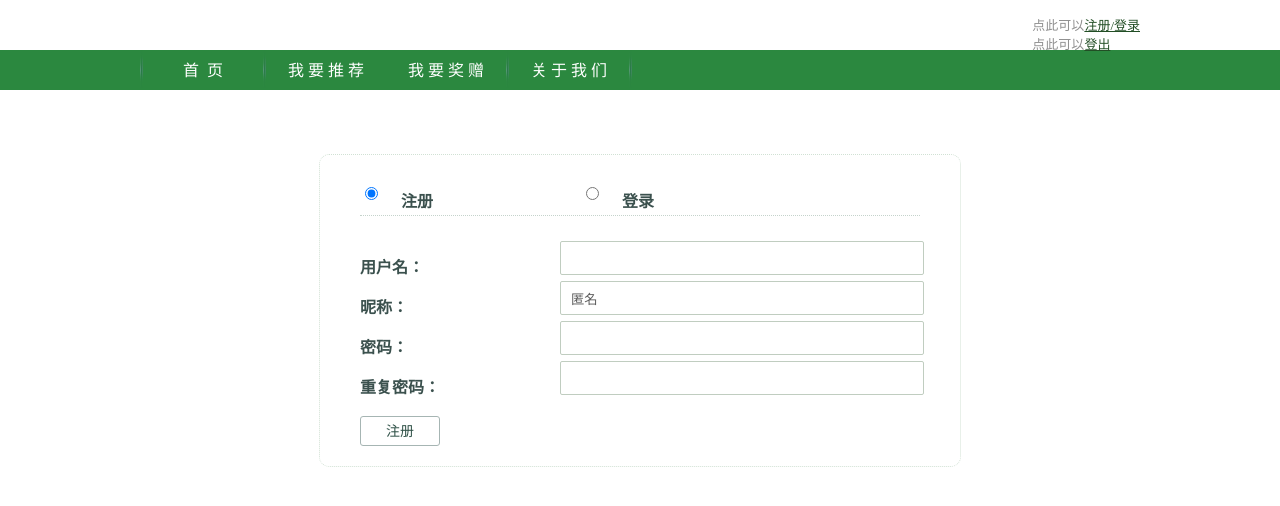
After one commit to lyzsh11/aihope, a PHP site: page /register_login.php in a window 1280 px wide. The commit adds this page. Shown: the top 506 px of the page. Run offline with PHP 8.4, Linux system fonts and the light colour scheme.

Commit message:
界面美化

```diff
--- a/css/css_header.css
+++ b/css/css_header.css
@@ -55,4 +55,13 @@
 	text-align: center;
 	color: #FFFFFF;
 }
+
+.text_link {
+	color: #224E25;
+	font-size: 13px;
 }
+
+.text_without_link {
+	color:#909090;
+	font-size: 13px;
+}
--- a/css/css_main.css
+++ b/css/css_main.css
@@ -72,7 +72,7 @@
 	margin-top: 6px;
 }
 
-a.tag:link {
+a.tag {
 	width: 60px;
 	height: 30px;
 	float: left;
@@ -83,6 +83,7 @@ a.tag:link {
 	margin-top: 5px;
 	margin-right: 5px;
 	background: url(../image/tag.png);
+	background-repeat:no-repeat;
 }
 
 a.tag:hover {
@@ -97,4 +98,5 @@ a.tag:hover {
 	margin-right: 5px;
 	text-decoration:none;
 	background: url(../image/tag_press.png);
+	background-repeat:no-repeat;
 }
--- /dev/null
+++ b/css/css_table.css
@@ -0,0 +1,94 @@
+@charset "utf-8";
+/* CSS Document */
+.box_out {
+	width: 600px;
+	padding: 20px;
+	border: thin dotted #D1E1D4;
+	margin-left: auto;
+	margin-right: auto;
+	border-radius: 10px;
+}
+
+.box_in {
+	height:40px;
+	width:600px;
+	overflow:hidden;
+}
+
+.left_tag {
+	color: #3B514E;
+	height: 40px;
+	width: 200px;
+	align-content: center;
+	margin-left: 20px;
+	float: left;
+	font-weight: bold;
+	padding-top: 10px;
+}
+
+.right_input {
+	height: 30px;
+	width: 350px;
+	margin-top: 5px;
+	border: thin solid #C0CDC0;
+	border-radius: 2px;
+	color: #5C5C5C;
+	padding-left: 10px;
+}
+
+.button {
+	width: 80px;
+	height: 30px;
+	padding-bottom: 4px;
+	align-content: center;
+	background-color: #FFFFFF;
+	border: thin solid #A6B5B3;
+	border-radius: 3px;
+	color: #2F5147;
+	font-size: 14px;
+	font-family: "微软雅黑";
+}
+
+.button:hover {
+	background-color: #E4F0E5;
+}
+
+.radio_text {
+	color: #3B514E;
+	height: 30px;
+	width: 180px;
+	align-content: center;
+	margin-left: 20px;
+	float:left;
+	font-weight: bold;
+	padding-top: 10px;
+}
+
+.box_radio {
+	height:40px;
+	width:560px;
+	overflow:hidden;
+	border-bottom:#C5D3CC thin dotted;
+	margin-left:20px;
+	margin-right:20px;
+	margin-bottom:20px;
+}
+
+.box_content {
+	width: 350px;
+	margin-top: 5px;
+	border: thin solid #C0CDC0;
+	border-radius: 2px;
+	color: #5C5C5C;
+	padding-left: 10px;
+}
+
+.box_without_height {
+	width:600px;
+	overflow:hidden;
+}
+
+.text_small {
+	color: #939393;
+	font-size: 13px;
+}
--- a/header.html
+++ b/header.html
@@ -10,9 +10,8 @@
 <div class="box_top">
 	<div class="user_info">
     	<!--div class="text_small">点击可以进入</div-->
-        <a href="register.php" target="_blank"><div class="text_user_center">注册</div></a>
-        <a href="login.php" target="_blank"><div class="text_user_center">登录</div></a>
-	&nbsp;<a href="logout.php" target="_blank"><div class="text_user_center">登出</div></a>
+        <div class="text_without_link">点此可以<a class="text_link" href="register_login.php" target="_blank">注册/登录</a></div>
+		<div class="text_without_link">点此可以<a class="text_link" href="logout.php" target="_blank">登出</a></div>
     </div>
 </div>
 <div class="box_out">
--- a/register.php
+++ b/register.php
@@ -1,4 +1,7 @@
 <html>
+<head>
+
+</head>
 <body>
 <form action="deal_reg.php" method=POST>
 <table>
--- /dev/null
+++ b/register_login.php
@@ -0,0 +1,57 @@
+<!doctype html>
+<html>
+<head>
+<meta charset="utf-8">
+<title>注册/登录</title>
+<link href="css/css_table.css" rel="stylesheet" type="text/css"/>
+<script>
+function show_hide(id1,id2){
+	div1=document.getElementById(id1);
+	div2=document.getElementById(id2);
+	div1.style.display='block';
+	div2.style.display='none';
+}
+</script>
+</head>
+
+<body style="margin:0 0">
+<iframe src="header.html" scrolling="no" height="150px" width="100%" frameborder="0"></iframe>
+<div class="box_out">
+	<div class="box_radio">
+		<input style="float:left; margin-top:12px" type="radio" name="register_login" onClick="show_hide('register','login')" checked/><div class="radio_text">注册</div>
+		<input style="float:left; margin-top:12px" type="radio" name="register_login" onClick="show_hide('login','register')"/><div class="radio_text">登录</div>
+    </div>
+    <form id="register" style="display:block" action="deal_reg.php" method=POST id="register">
+		<div class="box_in">
+        	<div class="left_tag">用户名：</div>
+            <input class="right_input" type=text size=16 name=id/>
+		</div>
+        <div class="box_in">
+        	<div class="left_tag">昵称：</div>
+            <input class="right_input" type=text size=16 name=nick value="匿名" />
+		</div>
+        <div class="box_in">
+        	<div class="left_tag">密码：</div>
+            <input class="right_input" type=password size=16 name=passwd />
+		</div>
+        <div class="box_in">
+        	<div class="left_tag">重复密码：</div>
+            <input class="right_input" type=password size=16 name=pass2 />
+		</div>
+        <input class="button" style="margin-left:20px; margin-top:20px" type=submit name=reg value="注册" />
+    </form>
+    <form id="login" style="display:none" action="deal_login.php" method=POST id="register">
+		<div class="box_in">
+        	<div class="left_tag">用户名：</div>
+            <input class="right_input" type=text size=16 name=id/>
+		</div>
+        <div class="box_in">
+        	<div class="left_tag">密码：</div>
+            <input class="right_input" type=password size=16 name=passwd />
+		</div>
+        <input class="button" style="margin-left:20px; margin-top:20px" type=submit name=reg value="登录" />
+    </form>
+</div>
+
+</body>
+</html>
```
Also changed, not shown: add_article.php (+27 -15 lines), add_teacher.php (+54 -21 lines).
